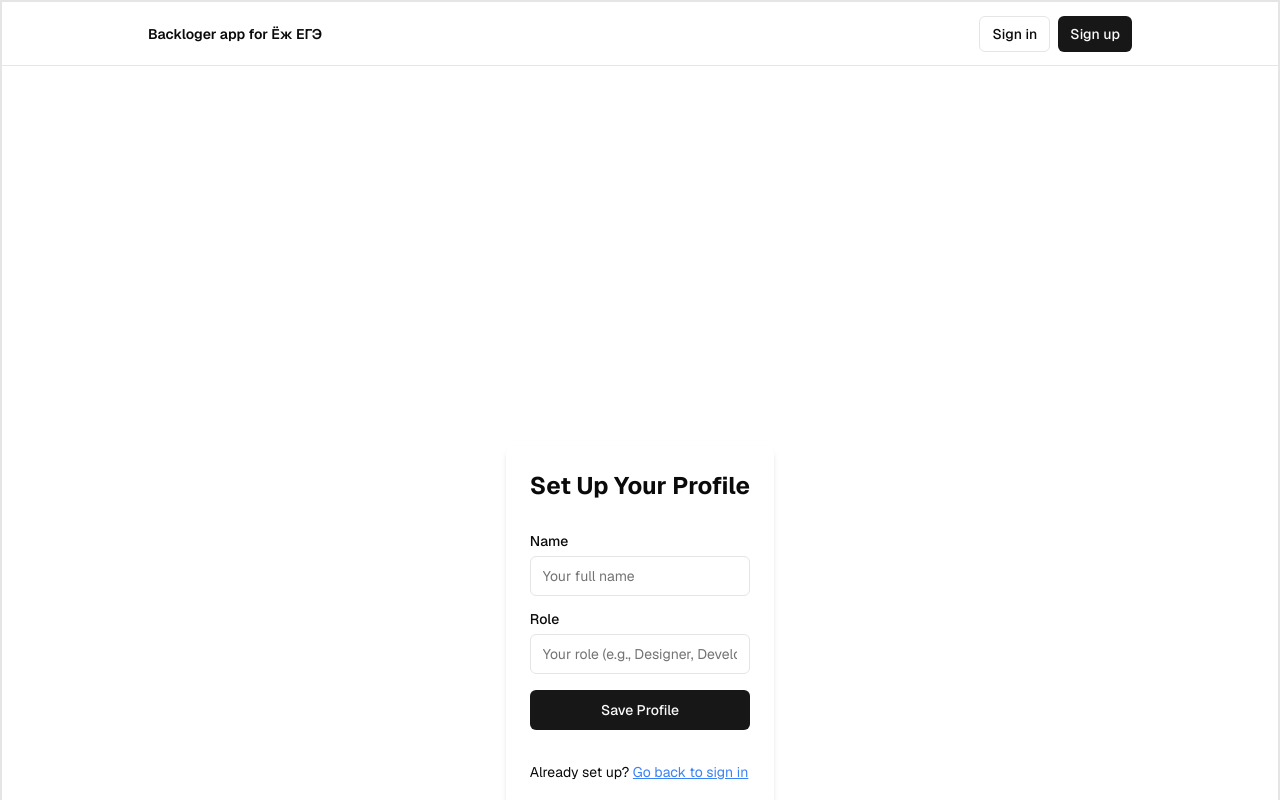
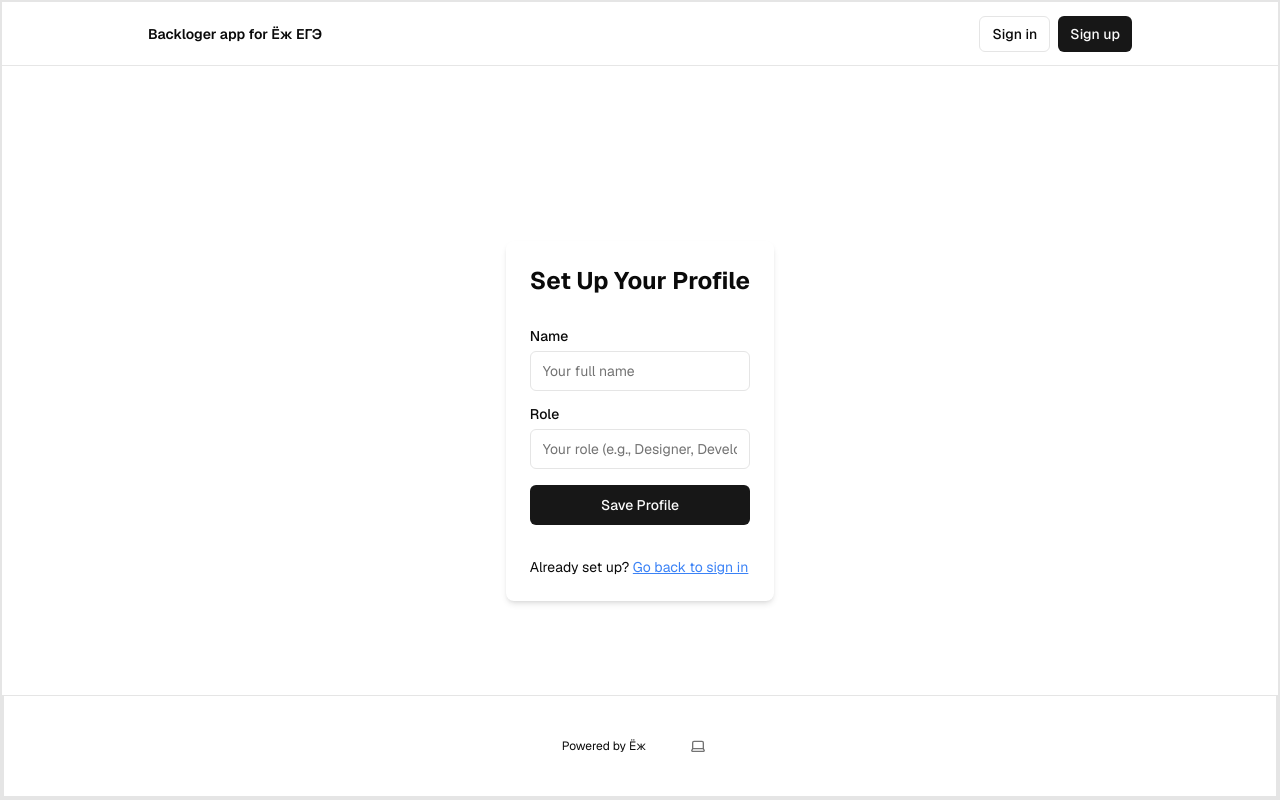
Before and after one commit to slowDown0001/backlogger, a Next.js app: page /profile/setup in a window 1280 px wide. Shown: the top 800 px of the page. Built offline with nearby package versions, Linux system fonts and the light colour scheme; no server answers.

Commit message:
user profile fixed

```diff
--- a/app/profile/setup/page.tsx
+++ b/app/profile/setup/page.tsx
@@ -18,7 +18,7 @@
   }
 
   return (
-    <div className="flex-1 flex items-center justify-center min-h-screen">
+    <div className="flex-1 flex items-center justify-center">
       <form className="flex flex-col gap-4 w-full max-w-md p-6 bg-white rounded-lg shadow-md">
         <h1 className="text-2xl font-bold mb-4">Set Up Your Profile</h1>
         <div className="flex flex-col gap-2">
```
